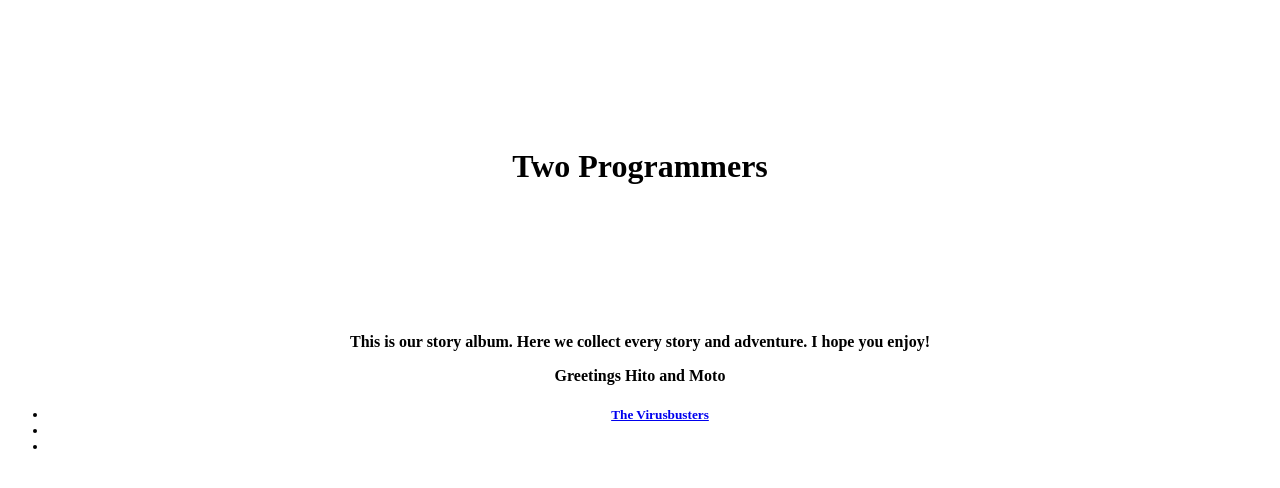
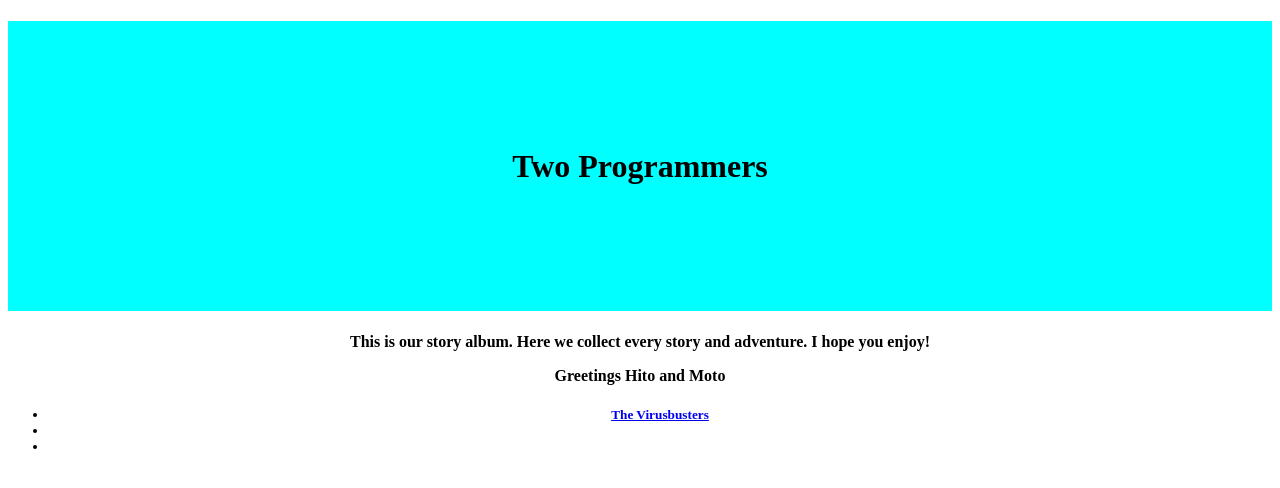
Before and after one commit to Kipsate29/Two-programmers, a plain HTML site: page index.html in a window 1280 px wide. Drawn offline with Linux system fonts and the light colour scheme.

Commit message:
Update style.css

```diff
--- a/style.css
+++ b/style.css
@@ -7,7 +7,7 @@ padding: 10%;
 }
 
 h1{
-backgroundcolor: #00ffff;
+background-color: #00ffff;
 text-align: center;
 }
 
```
